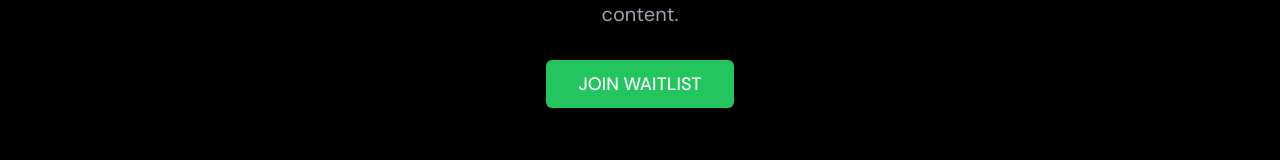
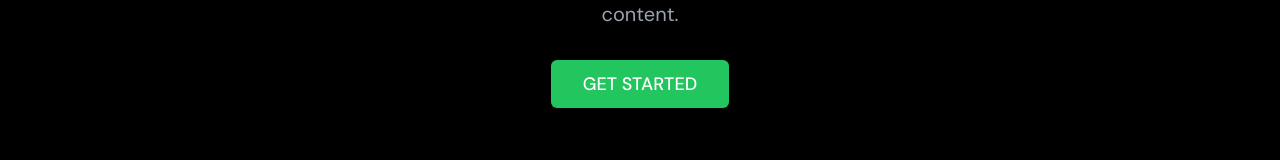
Before and after one commit to adaOctopus/chatwise-landing-page, a Next.js app: page / in a window 1280 px wide. Shown: the part 392-552 px from the top of the page. Built offline with nearby package versions, Linux system fonts and the light colour scheme.

Commit message:
fixed all links to new app

```diff
--- a/app/layout.tsx
+++ b/app/layout.tsx
@@ -79,7 +79,7 @@ export default function RootLayout({
   children: React.ReactNode
 }>) {
   return (
-    <html lang="en" className="dark">
+    <html lang="en" className="dark" suppressHydrationWarning >
       <head>
         <link rel="canonical" href="https://chatwise.pro" />
         <script
--- a/app/page.tsx
+++ b/app/page.tsx
@@ -1,6 +1,7 @@
 import { ArrowRight, Upload, DollarSign, BellRing, LogOut } from "lucide-react"
 import { Button } from "@/components/ui/button"
 import { TrendingUp, Sparkles, Coins } from "lucide-react"
+import Link from "next/link"
 import { ImageCarousel } from "@/components/image-carousel"
 import { EaseOfUseSection } from "@/components/ease-of-use"
 import { ChatMarketSection } from "@/components/chat-market"
@@ -86,10 +87,17 @@ export default function Home() {
           <p className="text-lg md:text-xl text-gray-400 mb-8 max-w-2xl mx-auto">
             Turn your files, text, links and screenshots into an AI chatbot that others can learn from. With a click. The fastest way to make money from your content.
           </p>
+
           <Button size="lg" className="bg-primary hover:bg-primary/90 text-white px-8 py-6 text-lg">
-            <a href="#newsletter-form">JOIN WAITLIST</a>
+
+          <Link href="https://www.chatwise.live" target="_blank">
+
+            GET STARTED
             {/* <ArrowRight className="ml-2 h-5 w-5" /> */}
+
+          </Link>
           </Button>
+
         </div>
 
         <div className="mt-16 px-4 sm:px-8 md:px-16">
@@ -223,7 +231,7 @@ export default function Home() {
         <PricingSection/>
 
       {/* Early Access Section */}
-      <section className="container mx-auto px-4 py-20 bg-zinc-950/50 mb-40" id="early-access">
+      {/* <section className="container mx-auto px-4 py-20 bg-zinc-950/50 mb-40" id="early-access">
         <div className="max-w-3xl mx-auto text-center">
           <div className="bg-primary/10 p-3 rounded-full w-fit mx-auto mb-6">
             <BellRing className="h-6 w-6 text-primary" />
@@ -235,7 +243,7 @@ export default function Home() {
 
           <NewsletterForm />
         </div>
-      </section>
+      </section> */}
 
       {/* CTA Section */}
       {/* <section className="container mx-auto px-4 py-20" id="cta">
--- a/components/pricing-section.tsx
+++ b/components/pricing-section.tsx
@@ -1,5 +1,6 @@
 import { Check, CreditCard, Coins, ArrowRight } from "lucide-react"
 import { Button } from "@/components/ui/button"
+import Link  from "next/link"
 
 export function PricingSection() {
   return (
@@ -61,10 +62,14 @@ export function PricingSection() {
               </div>
 
               <div className="mt-auto">
-                <Button className="w-full bg-primary hover:bg-primary/90 text-white">
-                  JOIN FOR FREE
-                  <ArrowRight className="ml-2 h-4 w-4" />
+              <Button className="w-full bg-primary hover:bg-primary/90 text-white">
+                <Link href="https://www.chatwise.live" target="_blank">
+
+                 JOIN FOR FREE
+
+                  </Link>
                 </Button>
+
               </div>
             </div>
           </div>
```
